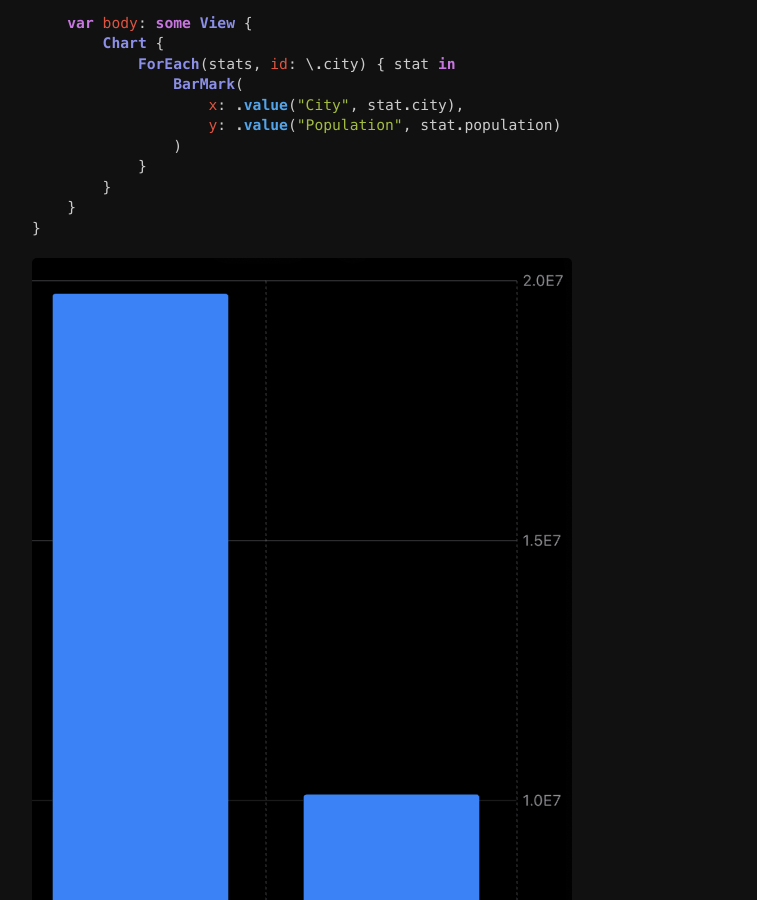
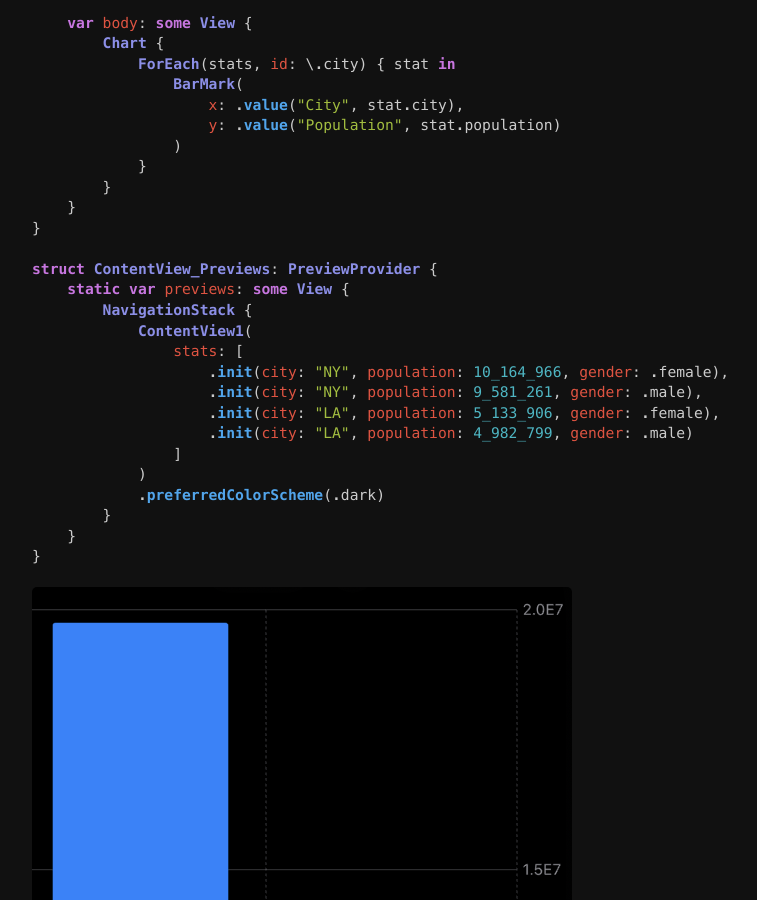
Before and after one commit to mecid/mecid.github.io, a Jekyll site: the page built from _posts/2023-01-10-mastering-charts-in-swiftui.md, in a window 1280 px wide and 900 px high, scrolled down 4563 px. Shown: the whole window, without its empty margins (258-1015 px from the left). Built offline with Jekyll 4.4.1, drawn with Linux system fonts in a browser that asks for light colours.

Commit message:
code example improved in mastering charts post

````diff
--- a/_posts/2023-01-10-mastering-charts-in-swiftui.md
+++ b/_posts/2023-01-10-mastering-charts-in-swiftui.md
@@ -97,6 +97,22 @@ struct ContentView1: View {
         }
     }
 }
+
+struct ContentView_Previews: PreviewProvider {
+    static var previews: some View {
+        NavigationStack {
+            ContentView1(
+                stats: [
+                    .init(city: "NY", population: 10_164_966, gender: .female),
+                    .init(city: "NY", population: 9_581_261, gender: .male),
+                    .init(city: "LA", population: 5_133_906, gender: .female),
+                    .init(city: "LA", population: 4_982_799, gender: .male)
+                ]
+            )
+            .preferredColorScheme(.dark)
+        }
+    }
+}
 ```
 
 ![mastering-chart](/public/chart3.png)
````
